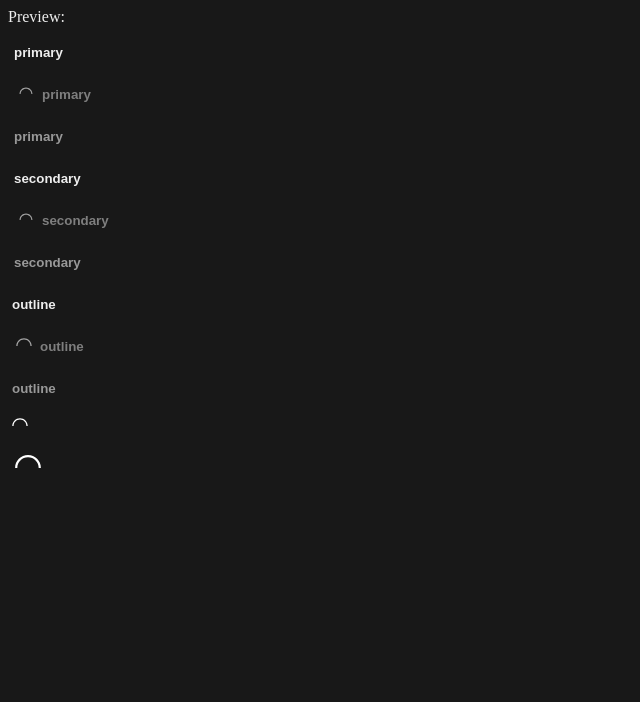
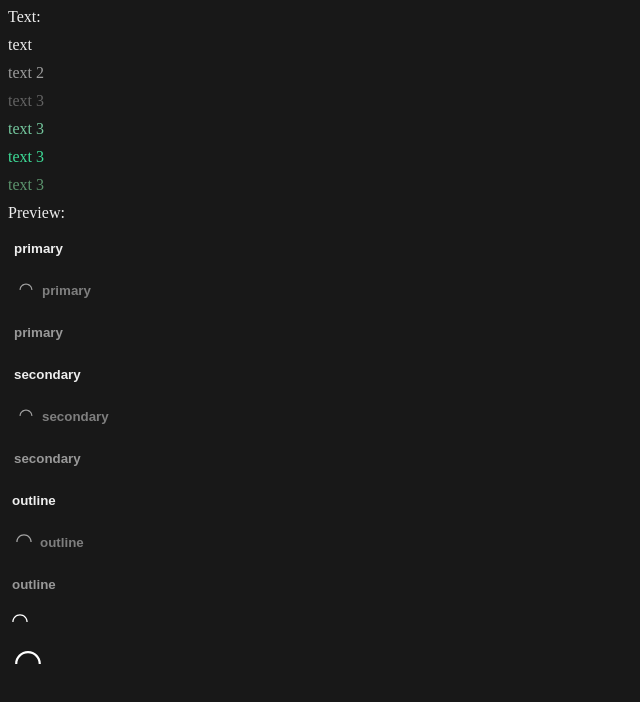
Before and after one commit to omniroot/yui-uikit, a React (Vite) app: page / in a window 1280 px wide. Shown: the top 702 px of the page, without its empty margins (0-640 px from the left). Built offline with nearby package versions, Linux system fonts and the light colour scheme; the HTML template or start-up script is replaced by a standard one.

Commit message:
add color preview

```diff
--- a/src/App.tsx
+++ b/src/App.tsx
@@ -8,6 +8,13 @@ function App() {
   }
   return (
     <div className={styles.App}>
+      <span>Text:</span>
+      <span style={{color: "var(--yui-color-lightgray)"}}>text</span>
+      <span style={{color: "var(--yui-color-gray)"}}>text 2</span>
+      <span style={{color: "var(--yui-color-darkgray)"}}>text 3</span>
+      <span style={{color: "var(--yui-color-lightgreen)"}}>text 3</span>
+      <span style={{color: "var(--yui-color-green)"}}>text 3</span>
+      <span style={{color: "var(--yui-color-darkgreen)"}}>text 3</span>
       <span>Preview:</span>
       <Button onClick={onClickHandler} variant="primary">primary</Button>
       <Button onClick={onClickHandler} variant="primary" loading>primary</Button>
```
